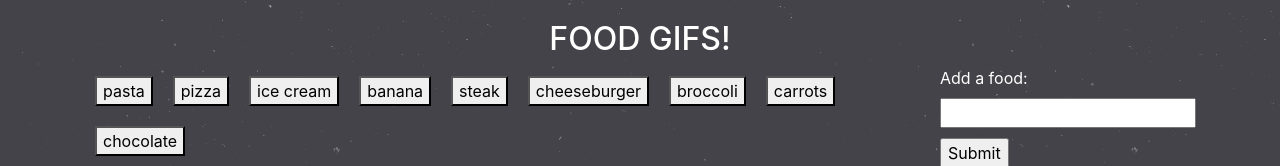
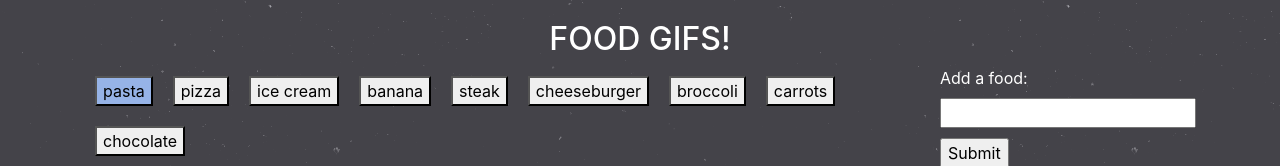
Before and after one commit to ginapaik/GifTastic, a plain HTML site: page index.html in a window 1280 px wide. In both pictures the pointer is over the button "pasta". Shown: the top 166 px of the page. Drawn offline with nearby package versions, Linux system fonts and the light colour scheme.

Commit message:
css updates

```diff
--- a/assets/css/style.css
+++ b/assets/css/style.css
@@ -19,3 +19,7 @@ h2 {
     float: left;
     margin: 10px;
 }
+
+button:hover, #add-food:hover {
+    background-color: #96b3e7;
+}
--- a/assets/javascript/app.js
+++ b/assets/javascript/app.js
@@ -28,7 +28,7 @@ function renderButtons() {
     foodList.push(food);
     // This clears the input textbox
     $("#food-input").val("");
-    // calling renderButtons which handles the processing of our foodList array
+
     renderButtons();
     newButton();
 
@@ -94,8 +94,4 @@ function renderButtons() {
         });
       });
   });
-
-  // Things not working: 1) clicking to go back to animate URL (pausing works), 2) how to make newly added buttons work.
-
-
   }
```
